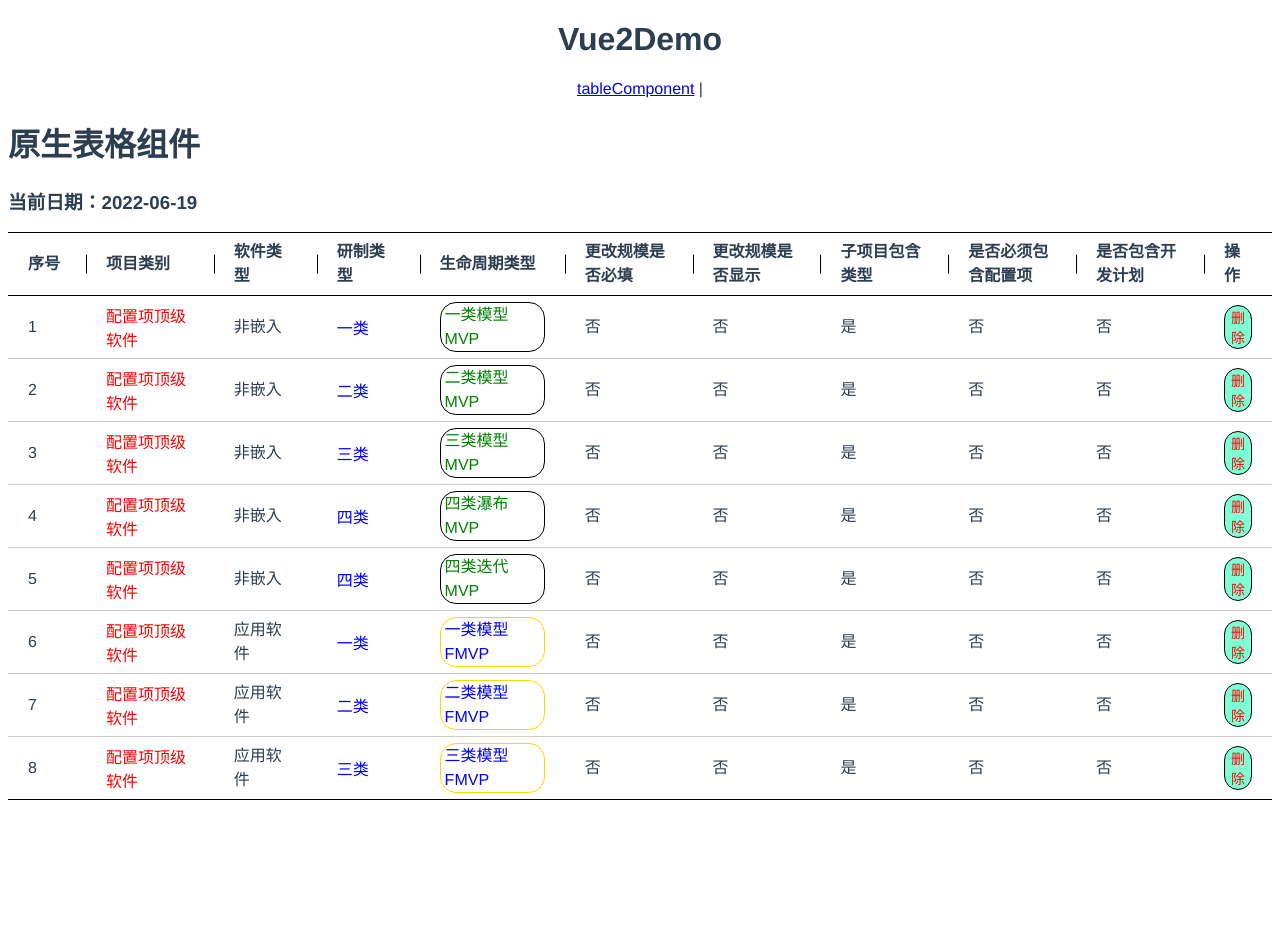
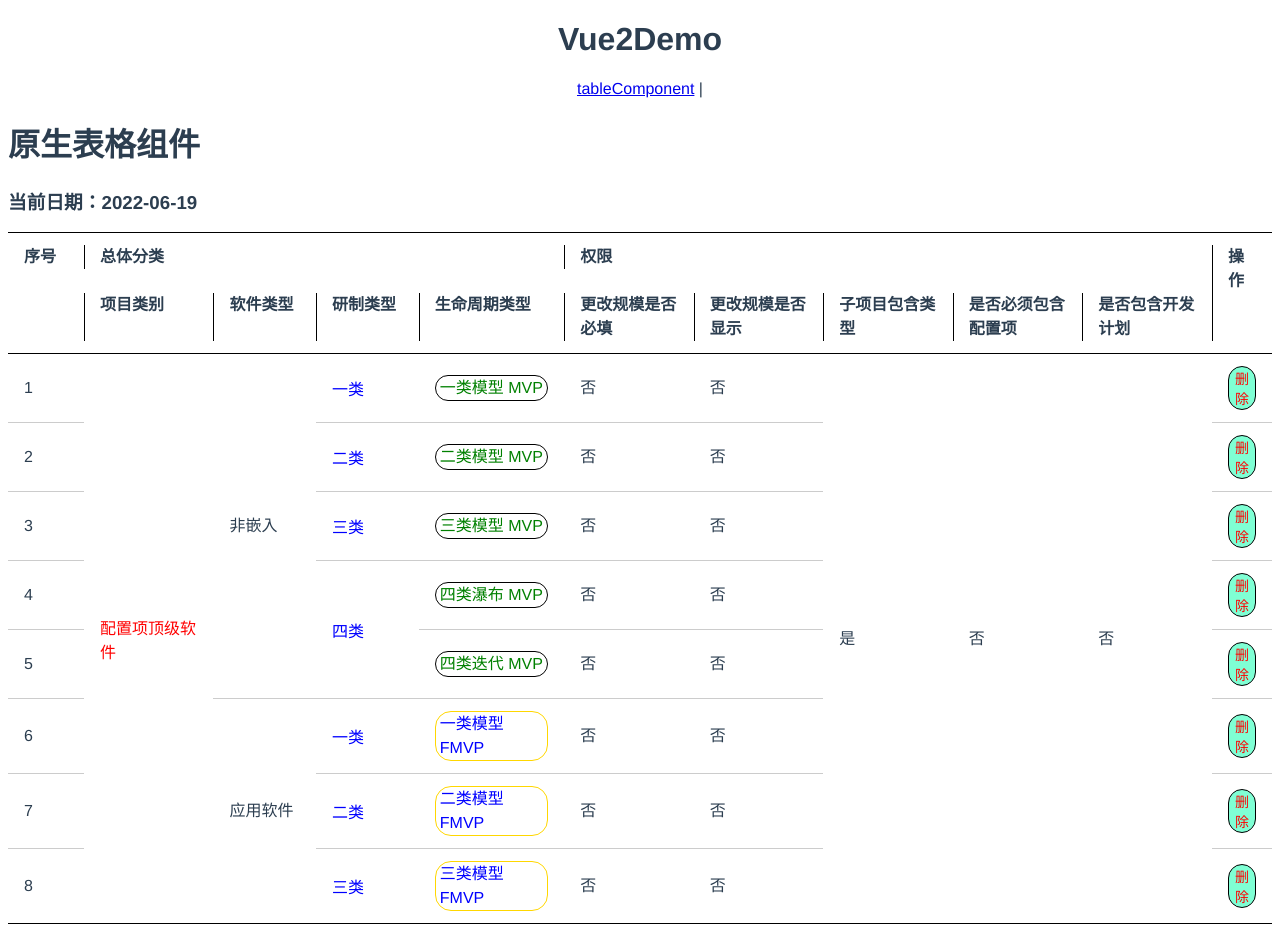
Before and after one commit to Hoson09/vue2_demo, a Vue app: page /#/tableComponent in a window 1280 px wide. Before the commit the page ends 808 px from the top, so only its background shows below. Built offline with nearby package versions, Linux system fonts and the light colour scheme.

Commit message:
table update

```diff
--- a/src/common/components/tableCus/tableComponent.vue
+++ b/src/common/components/tableCus/tableComponent.vue
@@ -23,7 +23,6 @@
                 :class="title[`thClass${i}`]"
                 :colspan="parseInt(title[`colspan${i}`])"
                 :rowspan="parseInt(title[`rowspan${i}`])"
-                class="th-style"
               >
                 <div
                   :class="title[`thDivClass${i}`]"
@@ -42,7 +41,6 @@
                 :key="title.prop + 'th' + i"
                 :class="title[`thClass${i}`]"
                 :colspan="parseInt(title[`colspan${i}`])"
-                class="th-style"
               >
                 <div
                   :class="title[`thDivClass${i}`]"
@@ -61,7 +59,6 @@
                 :key="title.prop + 'th' + i"
                 :class="title[`thClass${i}`]"
                 :rowspan="parseInt(title[`rowspan${i}`])"
-                class="th-style"
               >
                 <div
                   :class="title[`thDivClass${i}`]"
@@ -74,11 +71,7 @@
             <template
               v-else-if="!title[`rowspan${i}`] && !title[`colspan${i}`]"
             >
-              <th
-                :key="title.prop + 'th' + i"
-                :class="title[`thClass${i}`]"
-                class="th-style"
-              >
+              <th :key="title.prop + 'th' + i" :class="title[`thClass${i}`]">
                 <div
                   :class="title[`thDivClass${i}`]"
                   :style="[title[`thDivStyle${i}`]]"
@@ -96,8 +89,11 @@
           :key="index + 'td'"
           height="40px"
         >
+          <template v-for="title in tableTitles">
+            <!-- 说明有些行要进行合并 -->
+            <template v-if="parseInt(mergeAction(title.prop, index).row)">
               <td
-            v-for="title in tableTitles"
+                :rowspan="mergeAction(title.prop, index).row"
                 :key="title.prop + 'tbodyTd'"
                 :class="title.tdClass"
               >
@@ -120,6 +116,8 @@
                   </slot>
                 </template>
               </td>
+            </template>
+          </template>
         </tr>
       </tbody>
     </table>
@@ -167,6 +165,11 @@ export default {
   components: {
     cusSlot,
   },
+  data() {
+    return {
+      needMergeRule: {}, //处理过后得到的每个column的合并规则
+    };
+  },
   props: {
     tableTitles: {
       type: Array,
@@ -180,8 +183,83 @@ export default {
       type: Number,
       default: 1,
     },
+    needMergeArr: {
+      //需要进行行合并的prop 集合
+      type: Array,
+      default: () => [],
     },
-  methods: {},
+  },
+  watch: {
+    tableDatas: {
+      handler(newVal) {
+        if (newVal.length > 0) {
+          this.needMergeRule = this.rowMergeHandle(this.needMergeArr, newVal); // 处理数据
+        }
+      },
+      deep: true,
+      immediate: true,
+    },
+  },
+  methods: {
+    rowMergeHandle(needMergeArr = [], tableData = []) {
+      if (needMergeArr.length === 0) return false;
+      if (tableData.length === 0) return false;
+      let needMerge = {};
+      needMergeArr.forEach((i) => {
+        needMerge[i] = {
+          rowArr: [], //该数组用来记录在目前列中的每一行的cell应该向下合并几行还是应该被合并。如果对应数组的数据==0,则说明该cell应该被合并。
+          rowMergeNum: 0, //用来记录在目前列的第几行的行数，rowNum
+        };
+        tableData.forEach((item, index) => {
+          if (index === 0) {
+            needMerge[i].rowArr.push(1);
+            needMerge[i].rowMergeNum = 0;
+          } else {
+            if (item[i] === tableData[index - 1][i]) {
+              needMerge[i].rowArr[needMerge[i].rowMergeNum] += 1;
+              needMerge[i].rowArr.push(0);
+            } else {
+              needMerge[i].rowArr.push(1);
+              needMerge[i].rowMergeNum = index;
+            }
+          }
+        });
+      });
+      return needMerge;
+    },
+    isMergeRules(needMergeRule) {
+      let ismerge = true;
+      if (
+        Object.prototype.toString.call(needMergeRule).slice(8, -1) ===
+          "Boolean" &&
+        !needMergeRule
+      ) {
+        ismerge = false;
+      } else if (
+        Object.prototype.toString.call(needMergeRule).slice(8, -1) ===
+          "Object" &&
+        JSON.stringify(needMergeRule) === "{}"
+      ) {
+        ismerge = false;
+      }
+      return ismerge;
+    },
+    mergeAction(val, rowIndex) {
+      console.log("needMergeRule", this.needMergeRule);
+      if (
+        !this.isMergeRules(this.needMergeRule) ||
+        !Object.keys(this.needMergeRule).includes(val)
+      ) {
+        return {
+          row: 1,
+          col: 1,
+        };
+      }
+      let _row = this.needMergeRule[val].rowArr[rowIndex];
+      let _col = _row > 0 ? 1 : 0;
+      return { row: _row, col: _col };
+    },
+  },
 };
 </script>
 
@@ -192,11 +270,11 @@ export default {
     border-collapse: collapse;
     border-spacing: 0px; //去除表格一些默认样式
     thead tr th {
-      padding: 7px 20px;
+      padding: 12px 16px;
       box-sizing: border-box;
     }
     tbody tr td {
-      padding: 6px 20px;
+      padding: 12px 16px;
       box-sizing: border-box;
     }
     thead {
@@ -205,10 +283,12 @@ export default {
       tr {
         th {
           position: relative;
-          &.th-style::before {
+          vertical-align: top;
+          &.th-style {
+            &::before {
               display: block;
               content: "";
-            height: 30%;
+              height: calc(100% - 24px);
               width: 1px;
               position: absolute;
               background-color: #000;
@@ -216,13 +296,12 @@ export default {
               top: 50%;
               transform: translateY(-50%);
             }
-          &.th-style:first-child::before {
-            display: none;
           }
           div {
             font-size: 16px;
             line-height: 1.5;
             text-align: left;
+            min-height: 24px;
           }
         }
       }
--- a/src/views/HomeView.vue
+++ b/src/views/HomeView.vue
@@ -1,7 +1,19 @@
 <template>
   <div class="home">
     <h1>原生表格组件</h1>
-    <tableComponent :tableTitles="tableTitle" :tableDatas="tableDatas">
+    <tableComponent
+      :tableTitles="tableTitle"
+      :tableDatas="tableDatas"
+      :titleNum="2"
+      :needMergeArr="[
+        'projectType',
+        'softType',
+        'developmentType',
+        'isIncludeDevelopmentPlan',
+        'isMustIncludeConfigurationItems',
+        'subprojectContainsType',
+      ]"
+    >
       <template v-slot:projectType="{ row }">
         <span style="color: red">{{ row.projectType }}</span>
       </template>
--- a/src/views/tableViewData/tableViewDataMixin.js
+++ b/src/views/tableViewData/tableViewDataMixin.js
@@ -4,56 +4,99 @@ export const tableViewDataMixin = {
       tableTitle: [
         {
           label1: "序号", // 表头名称
+          rowspan1: "2",
+          rowspan2: "0",
           width: "100px", //表头宽度
           prop: "SN", //表头属性
         },
         {
-          label1: "项目类别",
+          label1: "总体分类",
+          colspan1: "4",
+          thClass1: "th-style",
+          label2: "项目类别",
+          thClass2: "th-style",
           prop: "projectType",
           width: "200px",
         },
         {
-          label1: "软件类型",
+          label1: "",
+          colspan1: "0",
+          thClass1: "th-style",
+          label2: "软件类型",
+          thClass2: "th-style",
           prop: "softType",
           width: "150px",
         },
         {
-          label1: "研制类型",
+          label1: "",
+          colspan1: "0",
+          thClass1: "th-style",
+          label2: "研制类型",
+          thClass2: "th-style",
           prop: "developmentType",
           width: "150px",
         },
         {
-          label1: "生命周期类型",
+          label1: "",
+          colspan1: "0",
+          thClass1: "th-style",
+          label2: "生命周期类型",
+          thClass2: "th-style",
           prop: "lifeCycleType",
           width: "200px",
         },
         {
-          label1: "更改规模是否必填",
+          label1: "权限",
+          colspan1: "5",
+          thClass1: "th-style",
+          label2: "更改规模是否必填",
+          thClass2: "th-style",
           prop: "changeIsRequired",
           width: "200px",
         },
         {
-          label1: "更改规模是否显示",
+          label1: "",
+          colspan1: "0",
+          thClass1: "th-style",
+          label2: "更改规模是否显示",
+          thClass2: "th-style",
           prop: "changeIsShow",
           width: "200px",
         },
         {
-          label1: "子项目包含类型",
+          label1: "",
+          colspan1: "0",
+          thClass1: "th-style",
+          label2: "子项目包含类型",
+          thClass2: "th-style",
           prop: "subprojectContainsType",
           width: "200px",
         },
         {
-          label1: "是否必须包含配置项",
+          label1: "",
+          colspan1: "0",
+          thClass1: "th-style",
+          label2: "是否必须包含配置项",
+          thClass2: "th-style",
           prop: "isMustIncludeConfigurationItems",
           width: "200px",
         },
         {
-          label1: "是否包含开发计划",
+          label1: "",
+          colspan1: "0",
+          thClass1: "th-style",
+          label2: "是否包含开发计划",
+          thClass2: "th-style",
           prop: "isIncludeDevelopmentPlan",
           width: "200px",
         },
         {
           label1: "操作",
+          thClass1: "th-style",
+          rowspan1: "2",
+          rowspan2: "0",
+          label2: "",
+          thClass2: "",
           prop: "operation",
           width: "",
           render: (h, cell) => {
```
Lines whose indentation alone changed are shown as unchanged.
